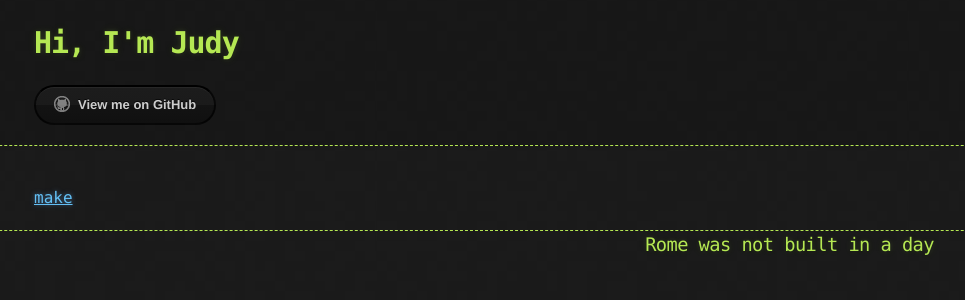
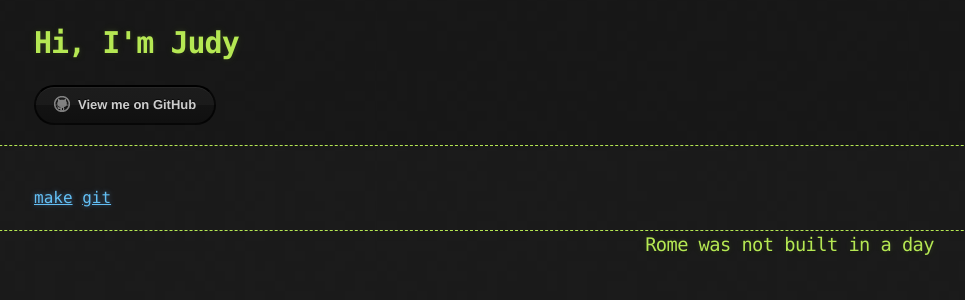
Before and after one commit to Shl4046/Shl4046.github.io, a Jekyll site: the page built from _posts/gnutools/1000-01-01-gnutools.markdown, in a window 1280 px wide. Shown: the top 300 px of the page, without its empty margins (156-1121 px from the left). Built offline with Jekyll 4.4.1, drawn with Linux system fonts in a browser that asks for light colours.

Commit message:
Update 1000-01-01-gnutools.markdown

```diff
--- a/_posts/gnutools/1000-01-01-gnutools.markdown
+++ b/_posts/gnutools/1000-01-01-gnutools.markdown
@@ -4,3 +4,4 @@ title:  "guntools"
 
 ---
 [make]({% post_url gnutools/2017-10-03-make %})
+[git]({% post_url gnutools/2017-10-05-git %})
```
